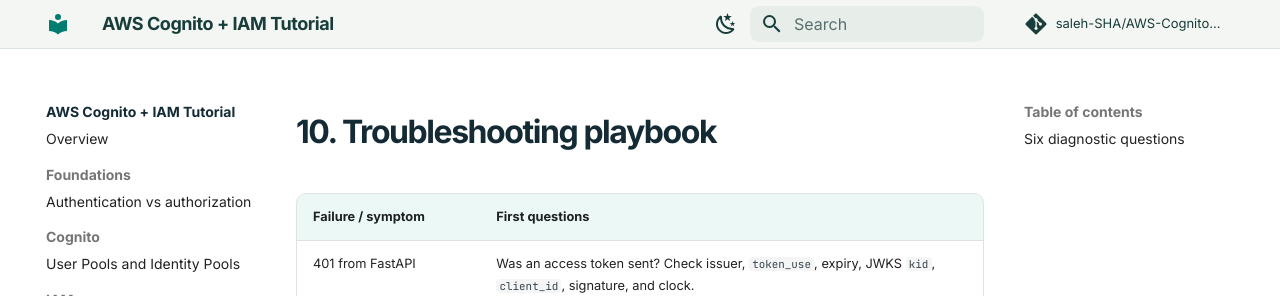
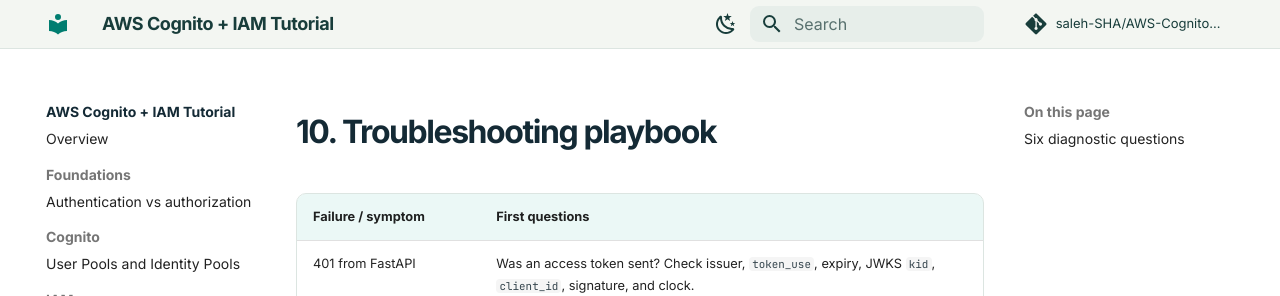
Before and after one commit to saleh-SHA/AWS-Cognito-IAM-Tutorial, an MkDocs documentation site: the page built from docs/troubleshooting.md, in a window 1280 px wide. Shown: the top 296 px of the page. Built offline with MkDocs 1.6.1 and Material for MkDocs 9.7.7, drawn with Linux system fonts in a browser that asks for light colours; comment, search, counter and statistics services are not loaded.

Commit message:
Rename table of contents heading

```diff
--- a/mkdocs.yml
+++ b/mkdocs.yml
@@ -37,6 +37,8 @@ markdown_extensions:
   - admonition
   - attr_list
   - def_list
+  - toc:
+      title: On this page
   - pymdownx.details
   - pymdownx.highlight:
       anchor_linenums: true
```
